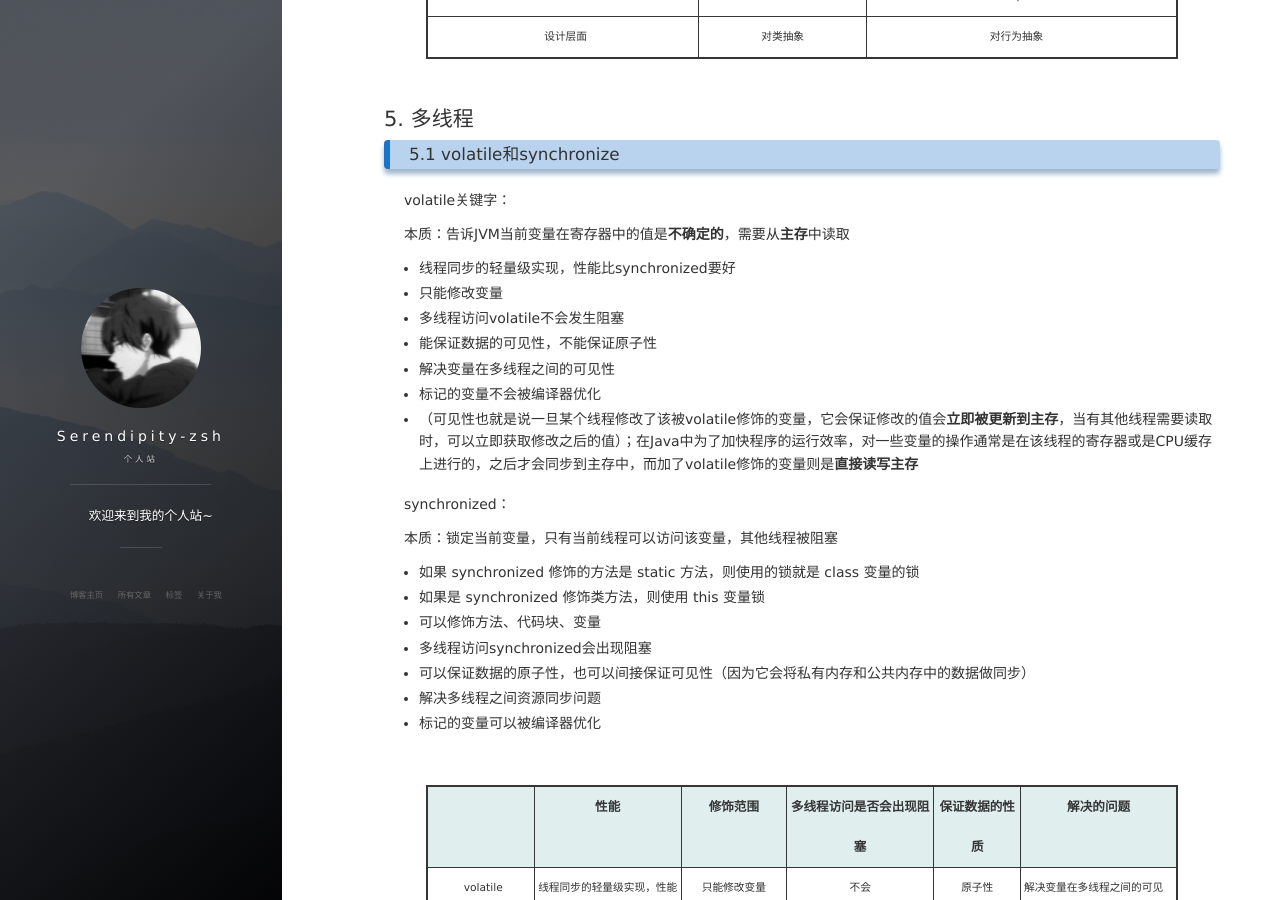
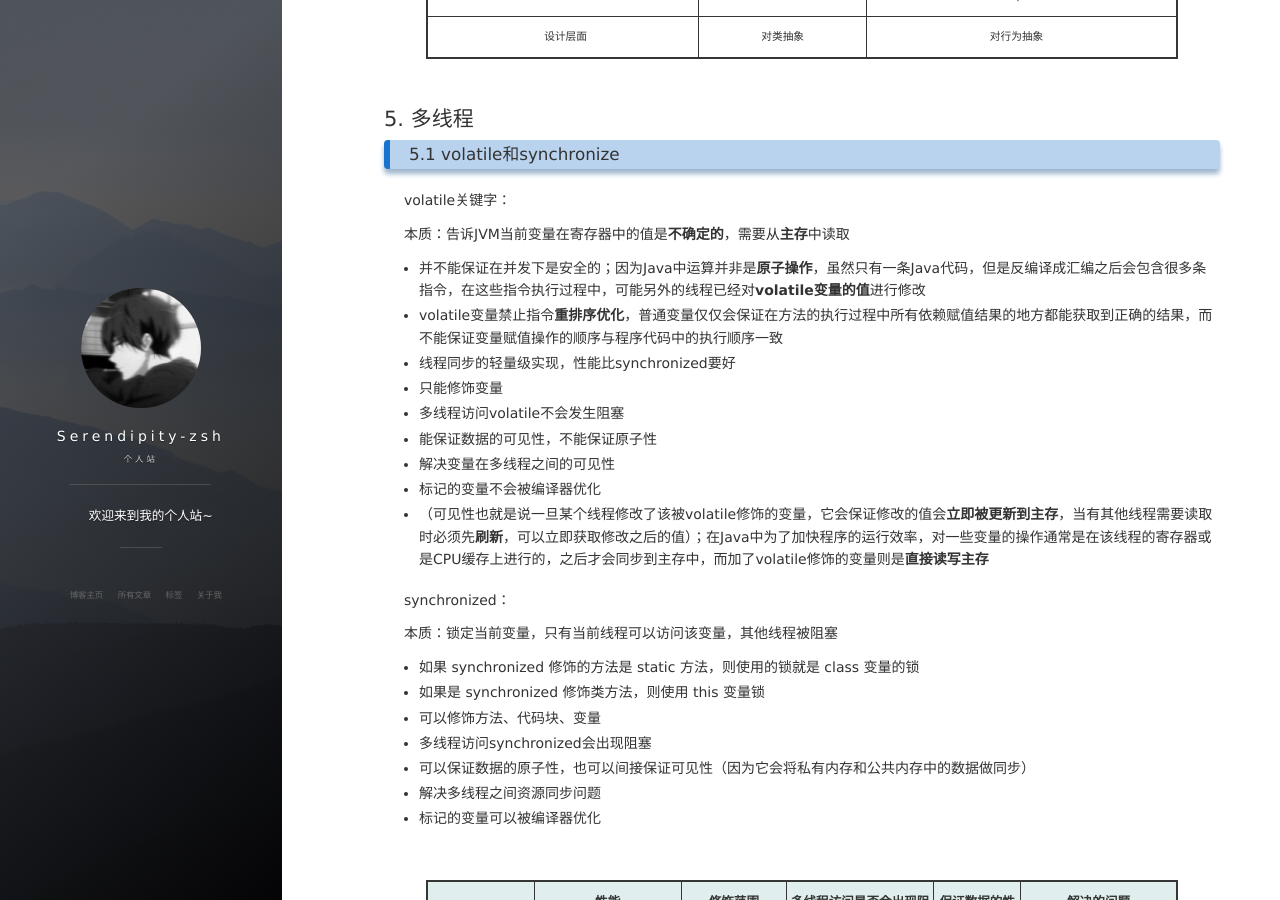
Before and after one commit to Serendipity-zsh/Serendipity-zsh.github.io, a Jekyll site: the page built from _posts/2019-09-23-Java学习笔记.md, in a window 1280 px wide and 900 px high, scrolled down 4418 px. Built offline with Jekyll 4.4.1, drawn with Linux system fonts in a browser that asks for light colours; nearby versions of some CDN libraries; comment, search, counter and statistics services are not loaded.

Commit message:
feat add volatile

```diff
--- a/_posts/2019-09-23-Java学习笔记.md
+++ b/_posts/2019-09-23-Java学习笔记.md
@@ -167,13 +167,15 @@ volatile关键字：
 
 本质：告诉JVM当前变量在寄存器中的值是**不确定的**，需要从**主存**中读取
 
++ 并不能保证在并发下是安全的；因为Java中运算并非是**原子操作**，虽然只有一条Java代码，但是反编译成汇编之后会包含很多条指令，在这些指令执行过程中，可能另外的线程已经对**volatile变量的值**进行修改
++ volatile变量禁止指令**重排序优化**，普通变量仅仅会保证在方法的执行过程中所有依赖赋值结果的地方都能获取到正确的结果，而不能保证变量赋值操作的顺序与程序代码中的执行顺序一致
 + 线程同步的轻量级实现，性能比synchronized要好
-+ 只能修改变量
++ 只能修饰变量
 + 多线程访问volatile不会发生阻塞
 + 能保证数据的可见性，不能保证原子性
 + 解决变量在多线程之间的可见性
 + 标记的变量不会被编译器优化
-+ （可见性也就是说一旦某个线程修改了该被volatile修饰的变量，它会保证修改的值会**立即被更新到主存**，当有其他线程需要读取时，可以立即获取修改之后的值）；在Java中为了加快程序的运行效率，对一些变量的操作通常是在该线程的寄存器或是CPU缓存上进行的，之后才会同步到主存中，而加了volatile修饰的变量则是**直接读写主存**
++ （可见性也就是说一旦某个线程修改了该被volatile修饰的变量，它会保证修改的值会**立即被更新到主存**，当有其他线程需要读取时必须先**刷新**，可以立即获取修改之后的值）；在Java中为了加快程序的运行效率，对一些变量的操作通常是在该线程的寄存器或是CPU缓存上进行的，之后才会同步到主存中，而加了volatile修饰的变量则是**直接读写主存**
 
 synchronized：
 
```
